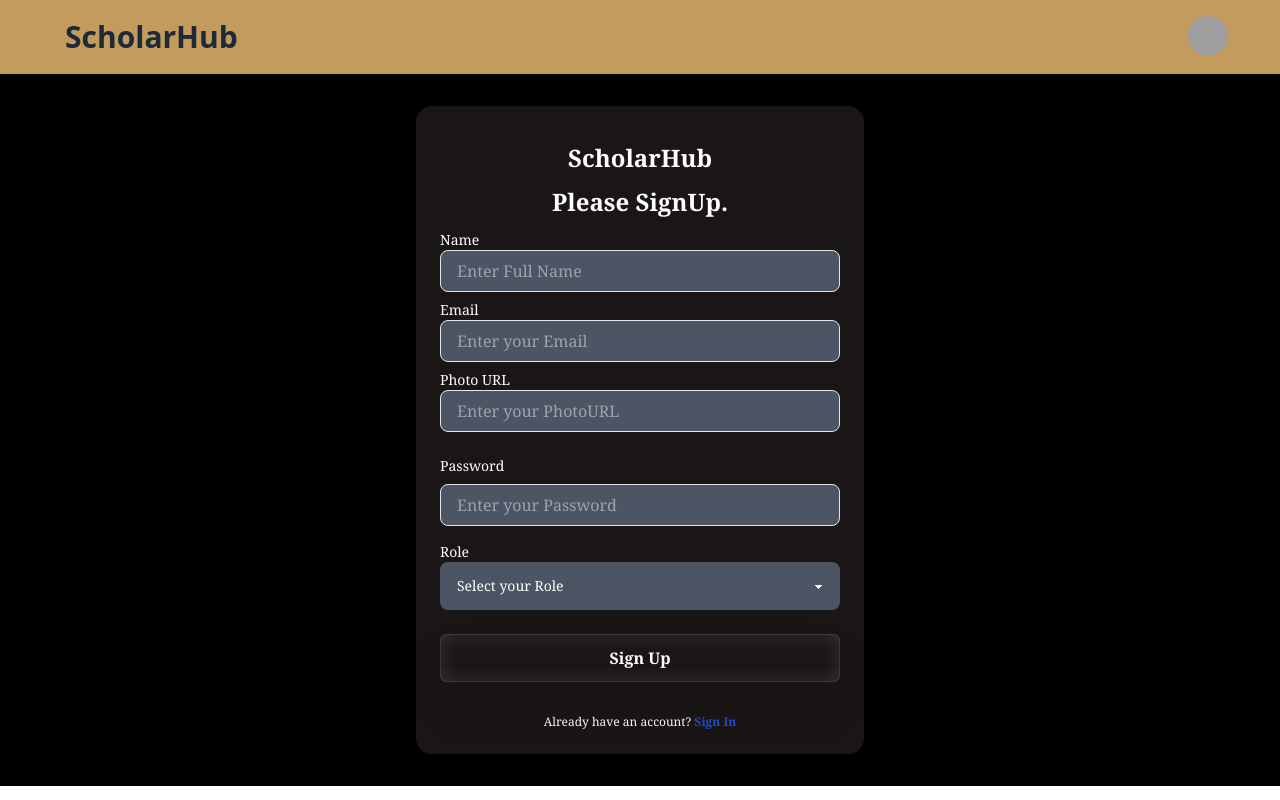
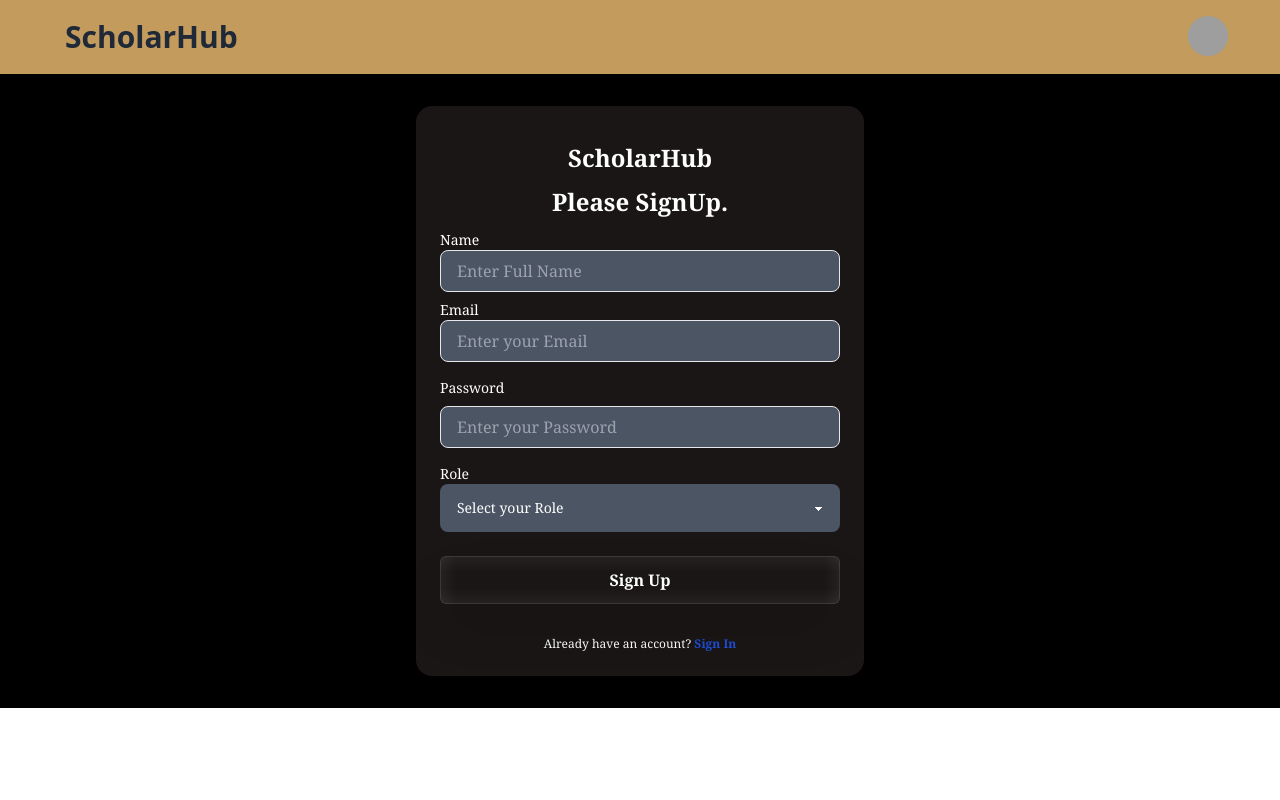
Before and after one commit to md-abu-naim/A12-ScholarHub-Client, a React (Vite) app: page /signUp in a window 1280 px wide. Built offline with nearby package versions, Linux system fonts and the light colour scheme; grey boxes are pictures that could not be loaded.

Commit message:
view booked session details page design

```diff
--- a/package.json
+++ b/package.json
@@ -12,6 +12,7 @@
   "dependencies": {
     "@tanstack/react-query": "^5.40.0",
     "axios": "^1.7.2",
+    "firebase": "^10.12.2",
     "localforage": "^1.10.0",
     "match-sorter": "^6.3.4",
     "react": "^18.2.0",
--- a/src/Components/SignUp.jsx
+++ b/src/Components/SignUp.jsx
@@ -2,39 +2,41 @@ import { Link } from 'react-router-dom';
 import Navber from '../Shared/Navber';
 
 const SignUp = () => {
+
+    const handleSignUp = e => {
+        e.preventDefault()
+        const form = e.target
+        const name = form.name.value
+        const email = form.email.value
+        const password = form.password.value;
+        const role = form.role.value
+        const user = {name, email, password, role}
+        console.log(user);
+
+    }
     return (
         <>
             <Navber />
             <div className="bg-black py-8 ">
-                {/* <Helmet>
-                <title>GRANNY | SIGN UP</title>
-            </Helmet> */}
-
                 <div className="w-full  font-serif max-w-md p-6 text-white m-auto mx-auto bg-[#1B1616] rounded-2xl shadow-md dark:bg-gray-800">
                     <h2 className='text-2xl my-3 font-bold text-center'>ScholarHub</h2>
                     <h2 className='text-2xl my-3 font-bold text-center'>Please SignUp.</h2>
-
-                    <form >
+                    <form onSubmit={handleSignUp}>
                         <div className="pb-2">
                             <label className="block text-sm text-white dark:text-gray-200">Name</label>
                             <input type="text" name='name' placeholder='Enter Full Name' className="block w-full px-4 py-2 text-white bg-gray-600 border rounded-lg dark:bg-gray-800 dark:text-gray-300 dark:border-gray-600 focus:border-blue-400 dark:focus:border-blue-300 focus:ring-blue-300 focus:outline-none focus:ring focus:ring-opacity-40" />
                         </div>
-                        <div className="pb-2">
+                        <div>
                             <label className="block text-sm text-white dark:text-gray-200">Email</label>
                             <input type="email" name='email' placeholder='Enter your Email' className="block w-full px-4 py-2 text-white bg-gray-600 border rounded-lg dark:bg-gray-800 dark:text-gray-300 dark:border-gray-600 focus:border-blue-400 dark:focus:border-blue-300 focus:ring-blue-300 focus:outline-none focus:ring focus:ring-opacity-40" />
                         </div>
-                        <div className="pb-2">
-                            <label className="block text-sm text-white dark:text-gray-200">Photo URL</label>
-                            <input type="text" name='photo' placeholder='Enter your PhotoURL' className="block w-full px-4 py-2 text-white bg-gray-600 border rounded-lg dark:bg-gray-800 dark:text-gray-300 dark:border-gray-600 focus:border-blue-400 dark:focus:border-blue-300 focus:ring-blue-300 focus:outline-none focus:ring focus:ring-opacity-40" />
-                        </div>
-
                         <div className="mt-4">
                             <label className="block text-sm text-white dark:text-gray-200">Password</label>
                             <input type="password" name='password' placeholder='Enter your Password' className="block w-full px-4 py-2 mt-2 text-white bg-gray-600 border rounded-lg dark:bg-gray-800 dark:text-gray-300 dark:border-gray-600 focus:border-blue-400 dark:focus:border-blue-300 focus:ring-blue-300 focus:outline-none focus:ring focus:ring-opacity-40" />
                         </div>
                         <div className='mt-4'>
                             <label className="block text-sm text-white dark:text-gray-200">Role</label>
-                            <select className="select select-ghost w-full bg-gray-600 border rounded-lg text-white ">
+                            <select name='role'  className="select select-ghost w-full bg-gray-600 border rounded-lg text-white ">
                                 <option disabled selected>Select your Role</option>
                                 <option className='text-white'>Admin</option>
                                 <option className='text-white'>Tutor</option>
--- /dev/null
+++ b/src/Firebase/Firebase.config.js
@@ -0,0 +1,22 @@
+// Import the functions you need from the SDKs you need
+import { initializeApp } from "firebase/app";
+import { getAuth } from "firebase/auth";
+
+// TODO: Add SDKs for Firebase products that you want to use
+// https://firebase.google.com/docs/web/setup#available-libraries
+
+// Your web app's Firebase configuration
+const firebaseConfig = {
+    apiKey: import.meta.env.VITE_APIKEY,
+    authDomain: import.meta.env.VITE_AUTHDOMAIN,
+    projectId: import.meta.env.VITE_PROJECTID,
+    storageBucket: import.meta.env.VITE_STORAGEBUCKET,
+    messagingSenderId: import.meta.env.VITE_MESSAGINGSENDERID,
+    appId: import.meta.env.VITE_APPID
+};
+
+// Initialize Firebase
+const app = initializeApp(firebaseConfig);
+const auth = getAuth(app);
+
+export default auth;
```
Also changed, not shown: 1 other file (tests, documents, lock files or other folders).
